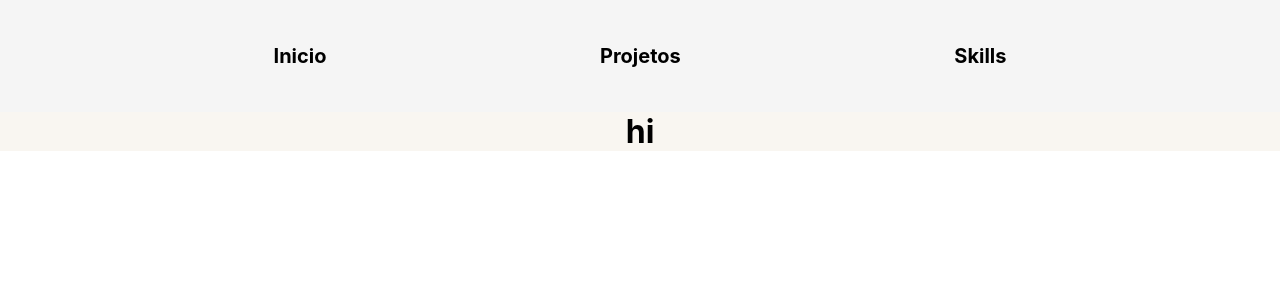
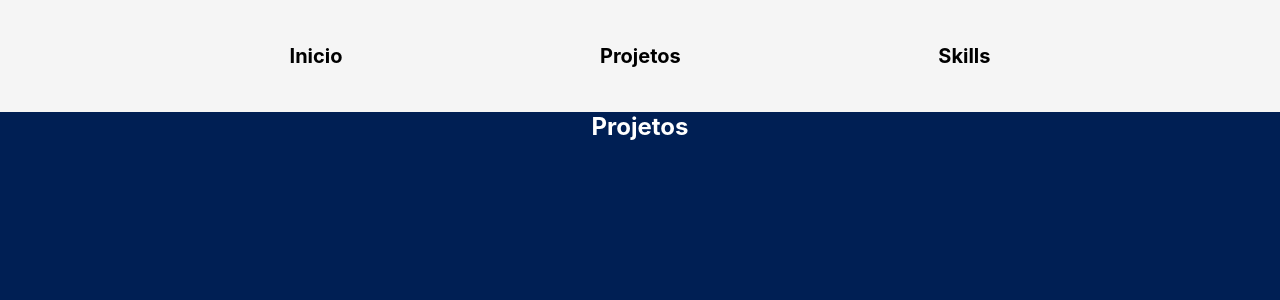
Before and after one commit to Vitor104/meu-portfolio, a React (Create React App) app: page /Projects in a window 1280 px wide. Shown: the top 300 px of the page. Built offline with nearby package versions, Linux system fonts and the light colour scheme.

Commit message:
estou começando outro componente

```diff
--- a/src/components/app/App.module.css
+++ b/src/components/app/App.module.css
@@ -7,7 +7,8 @@
 .appContainer {
   text-align: center;
   width: 100%;
+  height: 110em;
   display: flex;
   flex-direction: column;
-  background-color: #F9F6F1;
+  background-color: #001F54;
 }
--- a/src/components/home/home.module.css
+++ b/src/components/home/home.module.css
@@ -5,7 +5,7 @@
   }
 
   .homeContainer {
-    height: 100em;
+    height: 110em;
     width: 100%;
     display: flex;
     flex-direction: column;
--- a/src/components/navBar/navBar.module.css
+++ b/src/components/navBar/navBar.module.css
@@ -7,6 +7,7 @@
   .nav {
     height: 7em;
     width: 100%;
+    padding: 2em;
     background-color: #F5F5F5;
     display: flex;
     align-items: center;
--- a/src/components/projects/projects.js
+++ b/src/components/projects/projects.js
@@ -6,7 +6,9 @@ function Projects () {
 
     return (
         <div className={styles.projectsContainer}>
-            <h1>hi</h1>
+            <div className={styles.title}>
+                <h2>Projetos</h2>
+            </div>
         </div>
     )
 }
--- a/src/components/projects/projects.module.css
+++ b/src/components/projects/projects.module.css
@@ -3,3 +3,12 @@
     padding: 0;
     box-sizing: border-box;
   }
+
+  .projectsContainer {
+    color: white;
+    width: 100%;
+    height: 50em;
+    display: flex;
+    flex-direction: column;
+
+  }
```
